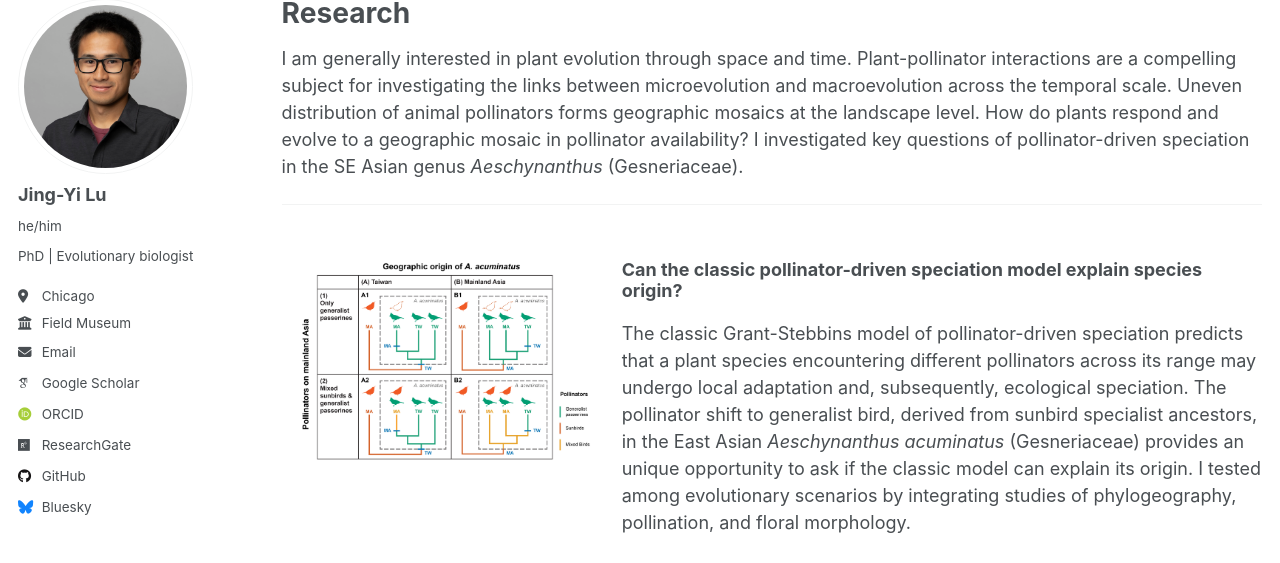
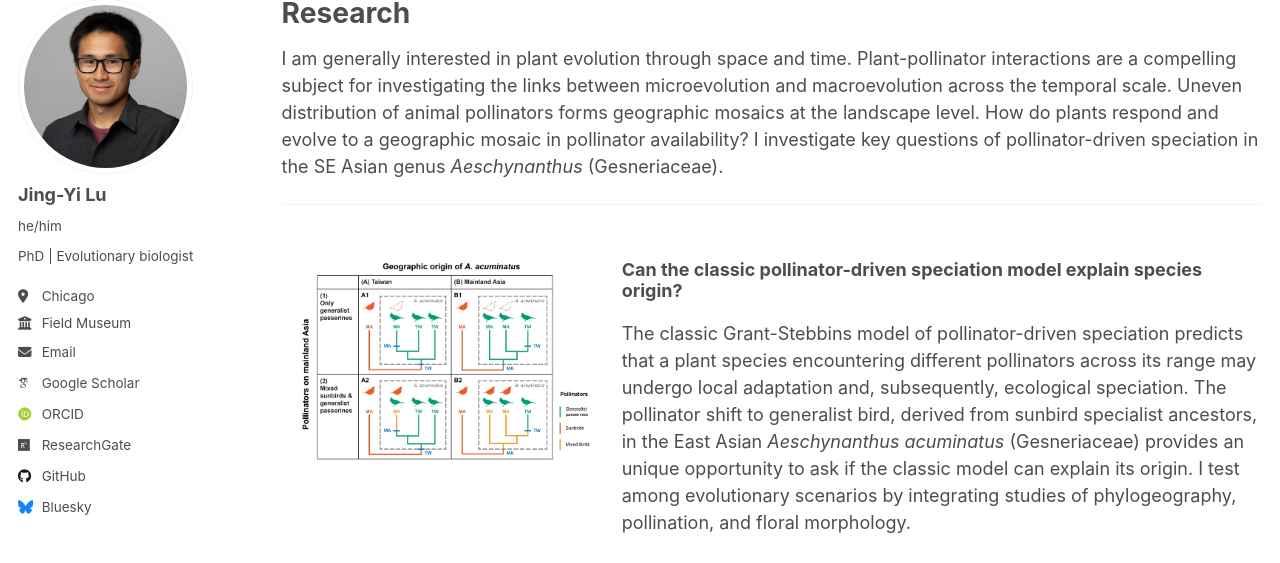
Before and after one commit to jingyilu/jingyilu.github.io, a Jekyll site: the page built from _pages/research.md, in a window 1280 px wide and 1237 px high. Shown: the part 100-663 px from the top of the window. Built offline with Jekyll 4.4.1, drawn with Linux system fonts in a browser that asks for light colours; some web fonts are replaced; a script that is not in the unit is left out.

Commit message:
update research

```diff
--- a/_pages/research.md
+++ b/_pages/research.md
@@ -5,7 +5,7 @@
 author_profile: true
 ---
 
-I am generally interested in plant evolution through space and time. Plant-pollinator interactions are a compelling subject for investigating the links between microevolution and macroevolution across the temporal scale. Uneven distribution of animal pollinators forms geographic mosaics at the landscape level. How do plants respond and evolve to a geographic mosaic in pollinator availability? I investigated key questions of pollinator-driven speciation in the SE Asian genus <em>Aeschynanthus</em> (Gesneriaceae).
+I am generally interested in plant evolution through space and time. Plant-pollinator interactions are a compelling subject for investigating the links between microevolution and macroevolution across the temporal scale. Uneven distribution of animal pollinators forms geographic mosaics at the landscape level. How do plants respond and evolve to a geographic mosaic in pollinator availability? I investigate key questions of pollinator-driven speciation in the SE Asian genus <em>Aeschynanthus</em> (Gesneriaceae).
 
 
 ---
@@ -21,7 +21,7 @@
     <h3>Can the classic pollinator-driven speciation model explain species origin?</h3>
 
     <p>
-    The classic Grant-Stebbins model of pollinator-driven speciation predicts that a plant species encountering different pollinators across its range may undergo local adaptation and, subsequently, ecological speciation. The pollinator shift to generalist bird, derived from sunbird specialist ancestors, in the East Asian <em>Aeschynanthus acuminatus</em> (Gesneriaceae) provides an unique opportunity to ask if the classic model can explain its origin. I tested among evolutionary scenarios by integrating studies of phylogeography, pollination, and floral morphology.
+    The classic Grant-Stebbins model of pollinator-driven speciation predicts that a plant species encountering different pollinators across its range may undergo local adaptation and, subsequently, ecological speciation. The pollinator shift to generalist bird, derived from sunbird specialist ancestors, in the East Asian <em>Aeschynanthus acuminatus</em> (Gesneriaceae) provides an unique opportunity to ask if the classic model can explain its origin. I test among evolutionary scenarios by integrating studies of phylogeography, pollination, and floral morphology.
     </p>
 
     <p>Publication: <a href="https://doi.org/10.1111/nph.70871">Lu et al. 2026 New Phyt.</a>
```
